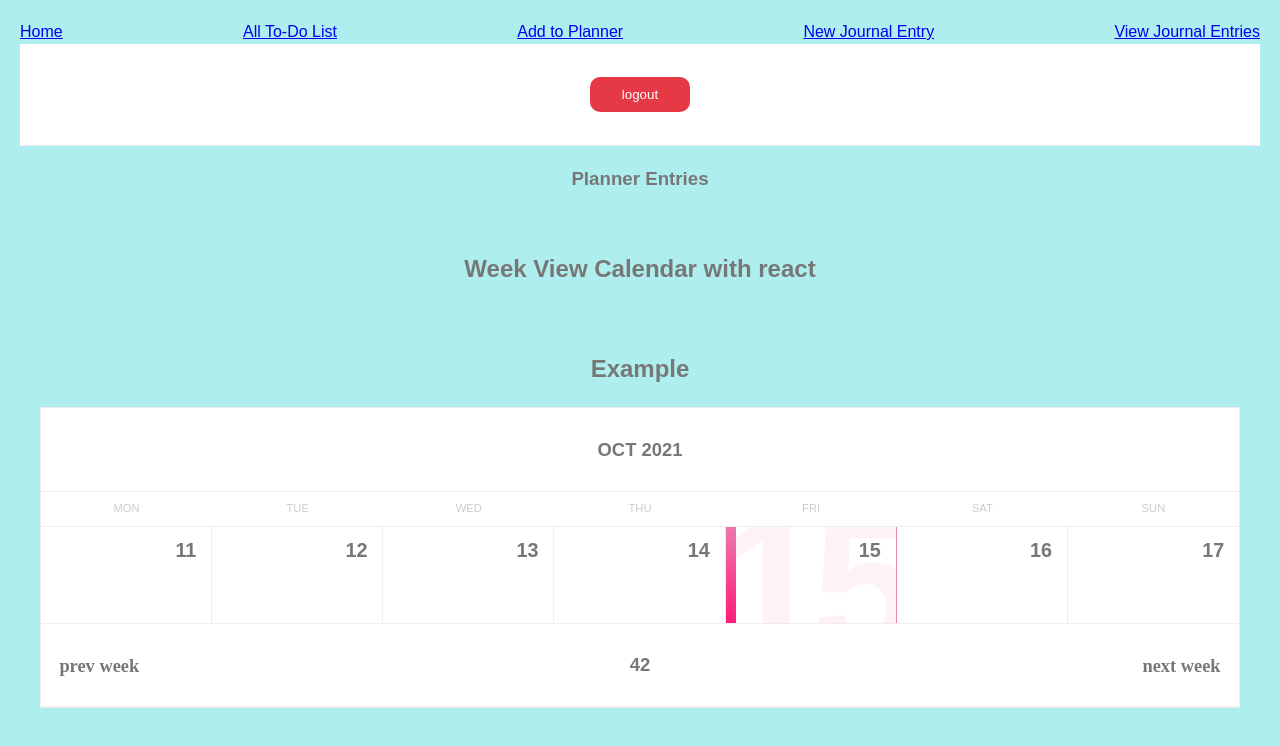
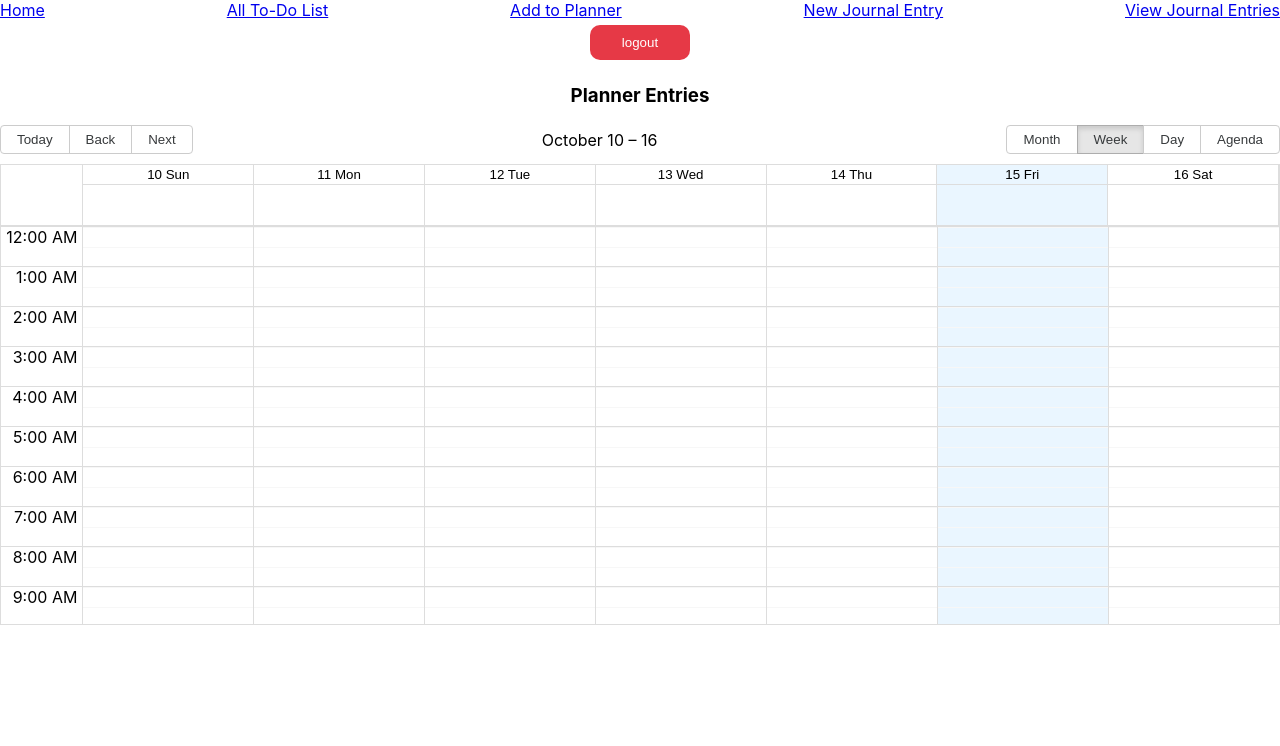
Before and after one commit to Team-GA/goal-planner, a React (Create React App) app in the folder client/: page /home in a window 1280 px wide. Shown: the top 746 px of the page. Built offline with nearby package versions, Linux system fonts and the light colour scheme.

Commit message:
weekly planner :D

```diff
--- a/client/package.json
+++ b/client/package.json
@@ -9,8 +9,13 @@
     "@testing-library/react": "^11.1.0",
     "@testing-library/user-event": "^12.1.10",
     "axios": "^0.23.0",
+    "cldr-data": "^36.0.0",
     "date-fns": "^2.25.0",
+    "globalize": "^1.7.0",
+    "iana-tz-data": "^2019.1.0",
+    "moment": "^2.29.1",
     "react": "^17.0.2",
+    "react-big-calendar": "^0.36.1",
     "react-calendar": "^3.4.0",
     "react-dom": "^17.0.2",
     "react-router-dom": "^5.3.0",
--- /dev/null
+++ b/client/src/components/Calendar.jsx
@@ -0,0 +1,33 @@
+import { Calendar, momentLocalizer } from 'react-big-calendar'
+import moment from 'moment'
+import 'react-big-calendar/lib/css/react-big-calendar.css';
+
+const localizer = momentLocalizer(moment)
+
+const MyCalendar = props => {
+    //map through planner entries and um change them to shape that calendar expects and save it into variable called "myEventsList"
+
+
+    return (
+        <div>
+            <Calendar
+                localizer={localizer}
+                events={[
+                    {
+                        'title': 'My event',
+                        'allDay': false,
+                        'start': new Date(2018, 0, 1, 10, 0), // 10.00 AM
+                        'end': new Date(2018, 0, 1, 14, 0), // 2.00 PM
+                    }
+                ]}
+                view='week'
+
+                startAccessor="start"
+                endAccessor="end"
+                style={{ height: 500 }}
+            />
+        </div>
+    )
+}
+
+export default MyCalendar;
--- a/client/src/screens/Home.jsx
+++ b/client/src/screens/Home.jsx
@@ -1,17 +1,13 @@
 import { useEffect, useState } from "react";
 import PlannerEntry from "../components/PlannerEntry";
-import Calendar from '../Calendar.js';
-import Details from '../Details.js';
-// import Calendar from 'react-calendar';
+import Calendar from '../components/Calendar.jsx';
 import { getAllPlannerEntries } from "../services/index";
 import { useHistory } from 'react-router';
-import "../styles.css";
+
 
 const Home = () => {
     const [allPlannerEntries, setPlannerEntries] = useState([]);
     const history = useHistory();
-    const [showDetails, setShowDetails] = useState(false);
-    const [data, setData] = useState(null);
 
 
     useEffect(() => {
@@ -20,7 +16,7 @@ const Home = () => {
 
     }, []);
 
-    const logout = async (e,userInfo) => {
+    const logout = async (e, userInfo) => {
         e.preventDefault();
         try {
             localStorage.removeItem("token", userInfo)
@@ -30,12 +26,6 @@ const Home = () => {
             console.error(error.message);
         }
     }
-
-    const showDetailsHandle = (dayStr) => {
-        setData(dayStr);
-        setShowDetails(true);
-      };
-
 
     return (
         <section>
@@ -48,23 +38,8 @@ const Home = () => {
                     <PlannerEntry key={plannerEntry._id} plannerEntry={plannerEntry} />
                 ))}
             </div>
-            <div className="App">
-                <h1>Week View Calendar with react</h1>
-                <br />
-                <h2>Example</h2>
-                <Calendar showDetailsHandle={showDetailsHandle} />
-                <br />
-                {showDetails && <Details data={data} />}
-            </div>
-            {/* <div>
-                <Calendar
-                    onChange={onChange}
-                    value={value}
-                    minDate= {minDate}
-                    maxDate= {maxDate}
-                    showWeekNumbers= {true}
-                />
-            </div> */}
+            <Calendar plannerEntries={allPlannerEntries}/>
+
         </section>
     )
 }
--- a/client/src/styles.css
+++ /dev/null
@@ -1,243 +0,0 @@
-.App {
-    font-family: sans-serif;
-    text-align: center;
-    min-height: 700px;
-    background-color: paleturquoise;
-    margin: 0;
-    padding: 20px;
-    width: 100%;
-  }
-
-  .icon {
-    font-family: "Material Icons", serif;
-    font-style: normal;
-    display: inline-block;
-    vertical-align: middle;
-    line-height: 1;
-    text-transform: none;
-    letter-spacing: normal;
-    word-wrap: normal;
-    white-space: nowrap;
-    direction: ltr;
-
-    -webkit-font-smoothing: antialiased;
-    text-rendering: optimizeLegibility;
-    -moz-osx-font-smoothing: grayscale;
-    font-feature-settings: "liga";
-  }
-
-  /* VARIABLES */
-
-  :root {
-    --main-color: #1a8fff;
-    --text-color: #777;
-    --text-color-light: #ccc;
-    --border-color: #eee;
-    --bg-color: #f9f9f9;
-    --neutral-color: #fff;
-  }
-
-  /* GENERAL */
-
-  * {
-    box-sizing: border-box;
-  }
-
-  body {
-    font-family: "Open Sans", "Helvetica Neue", "Helvetica", "Arial", sans-serif;
-    font-size: 1em;
-    font-weight: 300;
-    line-height: 1.5;
-    color: var(--text-color);
-    background: var(--bg-color);
-    position: relative;
-  }
-
-  header {
-    display: block;
-    width: 100%;
-    padding: 1.75em 0;
-    border-bottom: 1px solid var(--border-color);
-    background: var(--neutral-color);
-  }
-
-  header #logo {
-    font-size: 175%;
-    text-align: center;
-    color: var(--main-color);
-    line-height: 1;
-  }
-
-  header #logo .icon {
-    padding-right: 0.25em;
-  }
-
-  main {
-    display: block;
-    margin: 0 auto;
-    margin-top: 5em;
-    max-width: 50em;
-  }
-
-  /* GRID */
-
-  .row {
-    margin: 0;
-    padding: 0;
-    display: flex;
-    flex-direction: row;
-    flex-wrap: wrap;
-    width: 100%;
-  }
-
-  .row-middle {
-    align-items: center;
-  }
-
-  .col {
-    flex-grow: 1;
-    flex-basis: 0;
-    max-width: 100%;
-  }
-
-  .col-start {
-    justify-content: flex-start;
-    text-align: left;
-  }
-
-  .col-center {
-    justify-content: center;
-    text-align: center;
-  }
-
-  .col-end {
-    justify-content: flex-end;
-    text-align: right;
-  }
-
-  /* Calendar */
-
-  .calendar {
-    display: block;
-    position: relative;
-    width: 100%;
-    background: var(--neutral-color);
-    border: 1px solid var(--border-color);
-  }
-
-  .calendar .header {
-    text-transform: uppercase;
-    font-weight: 700;
-    font-size: 115%;
-    padding: 1.5em 0;
-    border-bottom: 1px solid var(--border-color);
-  }
-
-  .calendar .header .icon {
-    cursor: pointer;
-    transition: 0.15s ease-out;
-  }
-
-  .calendar .header .icon:hover {
-    /*transform: scale(1.75);*/
-    transition: 0.25s ease-out;
-    color: var(--main-color);
-  }
-
-  .calendar .header .icon:first-of-type {
-    margin-left: 1em;
-  }
-
-  .calendar .header .icon:last-of-type {
-    margin-right: 1em;
-  }
-
-  .calendar .days {
-    text-transform: uppercase;
-    font-weight: 400;
-    color: var(--text-color-light);
-    font-size: 70%;
-    padding: 0.75em 0;
-    border-bottom: 1px solid var(--border-color);
-  }
-
-  .calendar .body .cell {
-    position: relative;
-    height: 4em;
-    border-right: 1px solid var(--border-color);
-    overflow: hidden;
-    cursor: pointer;
-    background: var(--neutral-color);
-    transition: 0.25s ease-out;
-    font-size: 1.5em;
-  }
-
-  .calendar .body .cell:hover {
-    background: var(--bg-color);
-    transition: 0.5s ease-out;
-  }
-
-  .calendar .body .selected {
-    border-left: 10px solid transparent;
-    border-image: linear-gradient(45deg, #1a8fff 0%, #53cbf1 40%);
-    border-image-slice: 1;
-  }
-  .calendar .body .today {
-    border-left: 10px solid transparent;
-    border-image: linear-gradient(45deg, #ff1a79 0%, #eb82b3 40%);
-    border-image-slice: 1;
-  }
-  .calendar .body .row {
-    border-bottom: 1px solid var(--border-color);
-  }
-
-  /* .calendar .body .row:last-child {
-    border-bottom: none;
-  } */
-
-  .calendar .body .cell:last-child {
-    border-right: none;
-  }
-
-  .calendar .body .cell .number {
-    position: absolute;
-    font-size: 82.5%;
-    line-height: 1;
-    top: 0.75em;
-    right: 0.75em;
-    font-weight: 700;
-  }
-
-  .calendar .body .disabled {
-    color: var(--text-color-light);
-    pointer-events: none;
-  }
-
-  .calendar .body .cell .bg {
-    font-weight: 700;
-    line-height: 1;
-    color: var(--main-color);
-    opacity: 0;
-    font-size: 8em;
-    position: absolute;
-    top: -0.2em;
-    right: -0.05em;
-    transition: 0.25s ease-out;
-    letter-spacing: -0.07em;
-  }
-
-  .calendar .body .cell:hover .bg,
-  .calendar .body .selected .bg {
-    opacity: 0.05;
-    transition: 0.5s ease-in;
-  }
-  .calendar .body .cell.today .bg {
-    color: #ff1a79;
-    opacity: 0.05;
-  }
-
-  .calendar .body .col {
-    flex-grow: 0;
-    flex-basis: calc(100% / 7);
-    width: calc(100% / 7);
-  }
```
Also changed, not shown: client/src/Calendar.js (+1 -7 lines), 2 other files (tests, documents, lock files or other folders).
